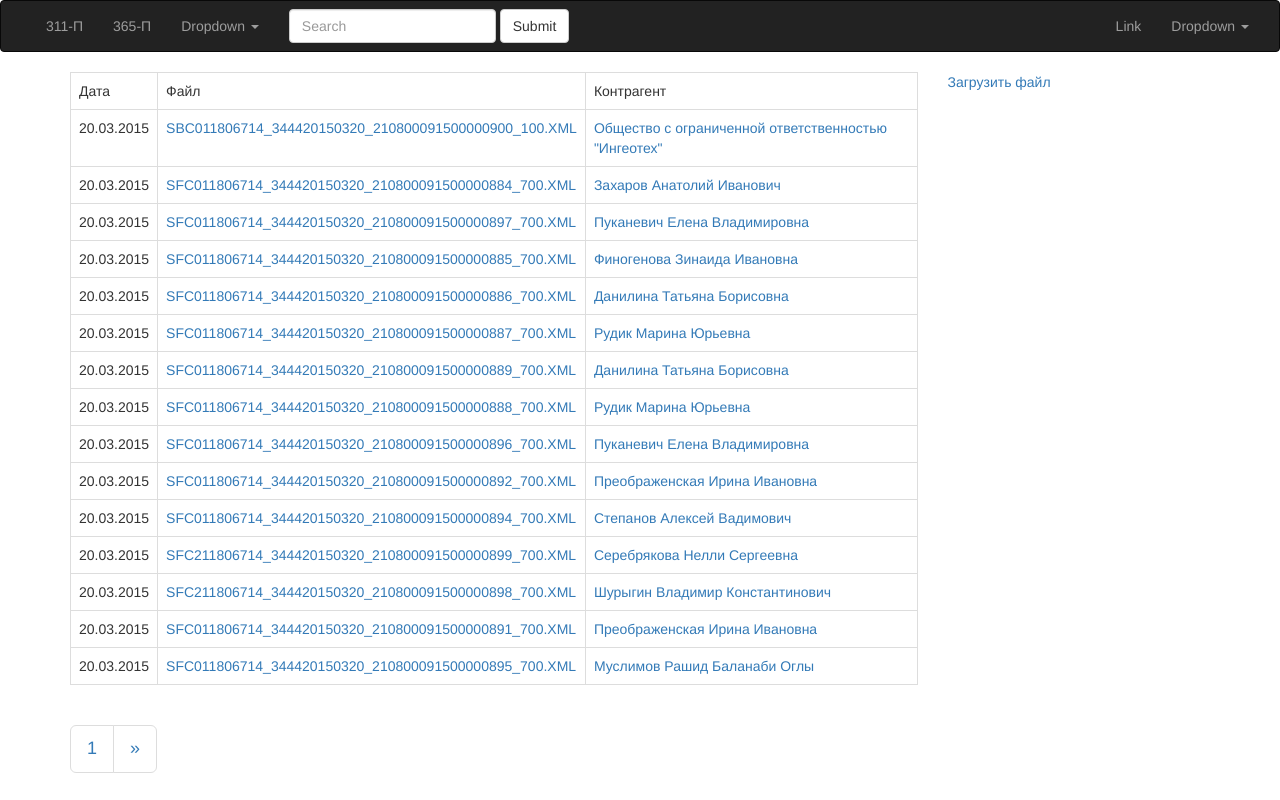
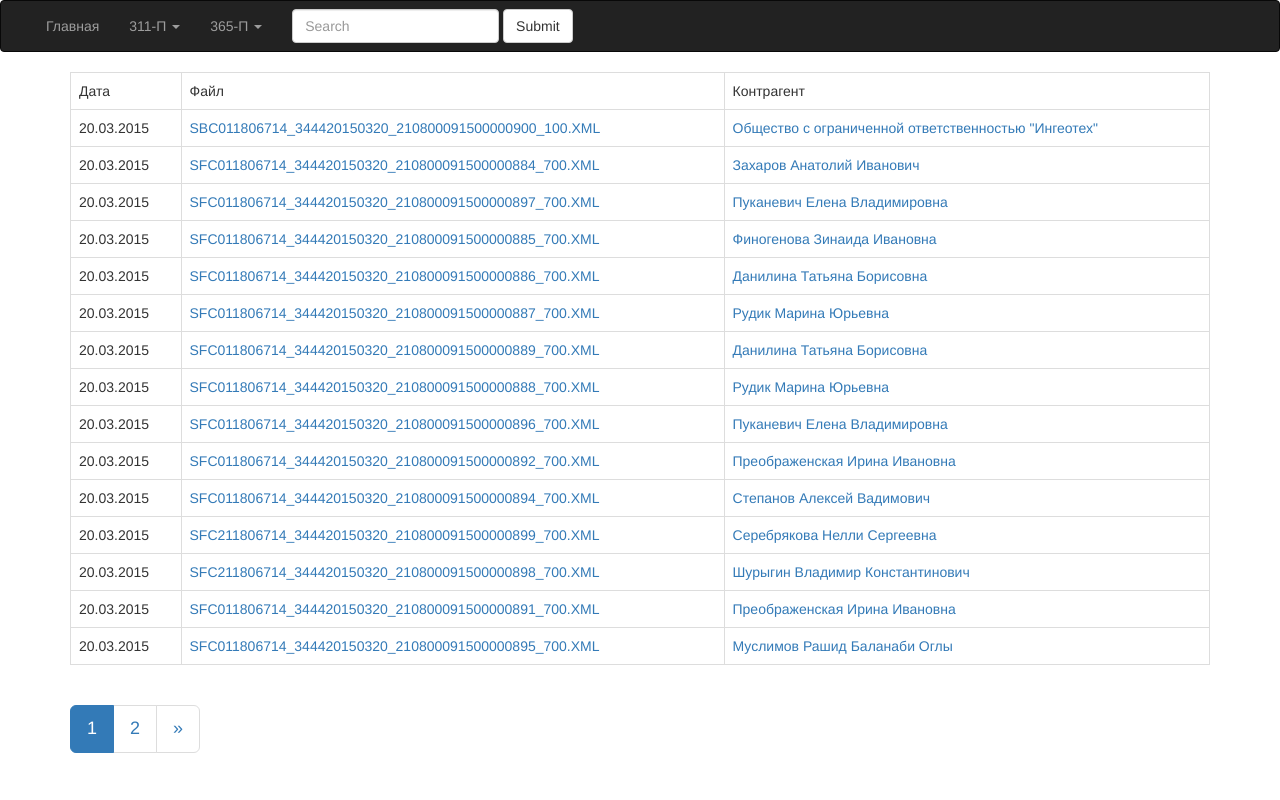
Before and after one commit to max1k/cbs, a Django app: page /p311/ in a window 1280 px wide. Run offline with Django 3.2, Linux system fonts and the light colour scheme; data comes from the database, SQL or seed files in the repository; some libraries are stand-ins or nearby versions.

Commit message:
+ fixed link bug and paginator improvements

```diff
--- a/p311/templates/p311/file_list.html
+++ b/p311/templates/p311/file_list.html
@@ -1,7 +1,7 @@
 {% extends 'base.html' %}
 {% block content %}
 <div class="row">
-    <div class="col-md-9">
+    <div class="col-md-12">
     <table class="table table-bordered">
     <tr>
     	<td>Дата</td>
@@ -20,9 +20,6 @@
     </table>
 
     </div>
-    <div class="col-md-3">
-    <p><a href="{% url 'p311-new' %}">Загрузить файл</a></p>
-    </div>
 </div>
 
 {% endblock %}
@@ -31,21 +28,27 @@
 {% if is_paginated %}
 <nav>
   <ul class="pagination pagination-lg">
+
     {% if page_obj.has_previous %}
     <li>
-      <a href="{% url 'p311-list-page' page_obj.previous_page_number %}" aria-label="Previous">
+      <a href="{% url 'p311-list-page' 1 %}" aria-label="First">
         <span aria-hidden="true">&laquo;</span>
       </a>
     </li>
+    <li><a href="{% url 'p311-list-page' page_obj.previous_page_number %}">{{ page_obj.previous_page_number }}</a></li>
     {% endif %}
-    <li><a href="#">{{ page_obj.number }}</a></li>
+
+    <li class="active"><a href="#">{{ page_obj.number }}<span class="sr-only">(current)</span></a></li>
+
     {% if page_obj.has_next %}
+    <li><a href="{% url 'p311-list-page' page_obj.next_page_number %}">{{ page_obj.next_page_number }}</a></li>
     <li>
-      <a href="{% url 'p311-list-page' page_obj.next_page_number %}" aria-label="Next">
+      <a href="{% url 'p311-list-page' page_obj.paginator.num_pages %}" aria-label="Last">
         <span aria-hidden="true">&raquo;</span>
-      </a>
+    </a>
     </li>
     {% endif %}
+
   </ul>
 </nav>
 {% endif %}
--- a/p311/urls.py
+++ b/p311/urls.py
@@ -10,5 +10,5 @@ urlpatterns = patterns('',
 	url(r'^file(?P<pk>\d+)/$', P311DetailView.as_view(), name='p311-detail'),
 	url(r'^new/$', UploadFileView.as_view(), name='p311-new'),
 	url(r'^success-add/$', RedirectView.as_view(url='../'), name='p311-success-add'),
-	url(r'^(?P<orgname>[\w "]+)/$', P311OrgListView.as_view(), name='p311-orgmessage'),
+	url(r'^(?P<orgname>[\D -"]+)/$', P311OrgListView.as_view(), name='p311-orgmessage'),
 	)
--- a/templates/base.html
+++ b/templates/base.html
@@ -24,18 +24,23 @@
     <!-- Collect the nav links, forms, and other content for toggling -->
     <div class="collapse navbar-collapse" id="bs-example-navbar-collapse-1">
       <ul class="nav navbar-nav">
-        <li><a href="{% url 'p311-list' %}">311-П</a></li>
-        <li><a href="#">365-П</a></li>
+        <li><a href="#">Главная</a></li>
         <li class="dropdown">
-          <a href="#" class="dropdown-toggle" data-toggle="dropdown" role="button" aria-expanded="false">Dropdown <span class="caret"></span></a>
+          <a href="#" class="dropdown-toggle" data-toggle="dropdown" role="button" aria-expanded="false">311-П <span class="caret"></span></a>
           <ul class="dropdown-menu" role="menu">
-            <li><a href="#">Action</a></li>
-            <li><a href="#">Another action</a></li>
-            <li><a href="#">Something else here</a></li>
+            <li><a href="{% url 'p311-list' %}">Все сообщения</a></li>
+            <li><a href="#">Без извещений</a></li>
             <li class="divider"></li>
-            <li><a href="#">Separated link</a></li>
+            <li><a href="{% url 'p311-new' %}">Загрузить файл</a></li>
+          </ul>
+        </li>
+        <li class="dropdown">
+          <a href="#" class="dropdown-toggle" data-toggle="dropdown" role="button" aria-expanded="false">365-П <span class="caret"></span></a>
+          <ul class="dropdown-menu" role="menu">
+            <li><a href="#">Все сообщения</a></li>
+            <li><a href="#">Без извещений</a></li>
             <li class="divider"></li>
-            <li><a href="#">One more separated link</a></li>
+            <li><a href="#">Загрузить файл</a></li>
           </ul>
         </li>
       </ul>
@@ -45,19 +50,6 @@
         </div>
         <button type="submit" class="btn btn-default">Submit</button>
       </form>
-      <ul class="nav navbar-nav navbar-right">
-        <li><a href="#">Link</a></li>
-        <li class="dropdown">
-          <a href="#" class="dropdown-toggle" data-toggle="dropdown" role="button" aria-expanded="false">Dropdown <span class="caret"></span></a>
-          <ul class="dropdown-menu" role="menu">
-            <li><a href="#">Action</a></li>
-            <li><a href="#">Another action</a></li>
-            <li><a href="#">Something else here</a></li>
-            <li class="divider"></li>
-            <li><a href="#">Separated link</a></li>
-          </ul>
-        </li>
-      </ul>
     </div><!-- /.navbar-collapse -->
   </div><!-- /.container-fluid -->
 </nav>
```
